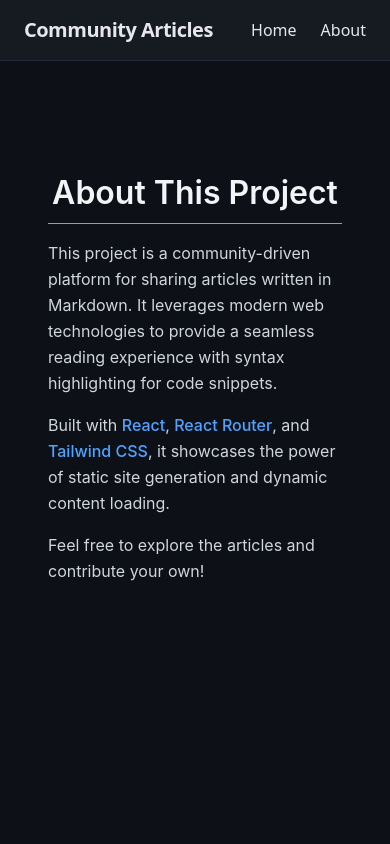
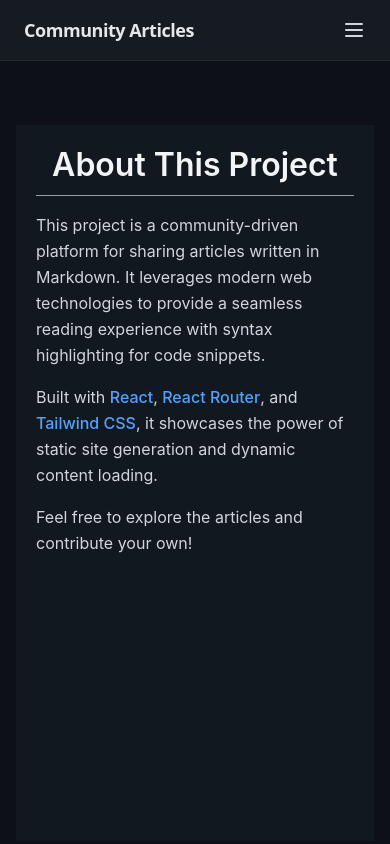
Before and after one commit to gabriel-logan/community-articles, a React (Vite) app: page /community-articles/about in a window 390 px wide. Shown: the top 844 px of the page. Built offline with nearby package versions, Linux system fonts and the light colour scheme; what @wooorm/starry-night would draw is missing.

Commit message:
refactor: enhance Header component with responsive design and toggle functionality

```diff
--- a/src/components/Header.tsx
+++ b/src/components/Header.tsx
@@ -1,33 +1,75 @@
+import { useState } from "react";
 import { Link } from "react-router";
 
 export default function Header() {
+  const [isOpen, setIsOpen] = useState(false);
+
   return (
-    <header className="border-b border-gray-800 bg-[#161b22] text-gray-200">
-      <div className="mx-auto flex max-w-5xl items-center justify-between px-6 py-4">
-        <h1 className="text-xl font-semibold tracking-tight">
-          <Link
-            to="/"
-            className="transition-colors duration-200 hover:text-blue-400"
-          >
+    <header className="sticky top-0 z-50 border-b border-gray-800 bg-[#161b22] text-gray-200">
+      <div className="mx-auto flex max-w-6xl items-center justify-between px-6 py-4">
+        <h1 className="text-lg font-semibold tracking-tight sm:text-xl">
+          <Link to="/" className="transition-colors hover:text-blue-400">
             Community Articles
           </Link>
         </h1>
 
-        <nav className="flex gap-6">
+        <button
+          onClick={() => setIsOpen(!isOpen)}
+          className="flex items-center text-gray-300 hover:text-blue-400 focus:outline-none sm:hidden"
+        >
+          <svg
+            xmlns="http://www.w3.org/2000/svg"
+            className="h-6 w-6"
+            fill="none"
+            viewBox="0 0 24 24"
+            stroke="currentColor"
+          >
+            {isOpen ? (
+              <path
+                strokeLinecap="round"
+                strokeLinejoin="round"
+                strokeWidth={2}
+                d="M6 18L18 6M6 6l12 12"
+              />
+            ) : (
+              <path
+                strokeLinecap="round"
+                strokeLinejoin="round"
+                strokeWidth={2}
+                d="M4 6h16M4 12h16M4 18h16"
+              />
+            )}
+          </svg>
+        </button>
+
+        <nav className="hidden gap-6 sm:flex">
+          <Link to="/" className="transition-colors hover:text-blue-400">
+            Home
+          </Link>
+          <Link to="/about" className="transition-colors hover:text-blue-400">
+            About
+          </Link>
+        </nav>
+      </div>
+
+      {isOpen && (
+        <nav className="flex flex-col space-y-2 border-t border-gray-800 bg-[#161b22] px-6 py-3 sm:hidden">
           <Link
             to="/"
-            className="transition-colors duration-200 hover:text-blue-400"
+            onClick={() => setIsOpen(false)}
+            className="transition-colors hover:text-blue-400"
           >
             Home
           </Link>
           <Link
             to="/about"
-            className="transition-colors duration-200 hover:text-blue-400"
+            onClick={() => setIsOpen(false)}
+            className="transition-colors hover:text-blue-400"
           >
             About
           </Link>
         </nav>
-      </div>
+      )}
     </header>
   );
 }
--- a/src/index.css
+++ b/src/index.css
@@ -20,10 +20,32 @@ body {
 
 .markdown-body {
   max-width: 1192px;
-  margin: 1rem auto;
-  padding: 2rem;
-  background-color: #0d1117;
+  margin: 2rem auto;
+  padding: 2.5rem;
+  background-color: #111820;
   color: #c9d1d9;
+  border-radius: 12px;
+  box-shadow:
+    0 0 0 1px #1f2937,
+    0 4px 24px rgba(0, 0, 0, 0.3);
+  transition: all 0.3s ease;
+}
+
+@media (max-width: 1024px) {
+  .markdown-body {
+    max-width: 90%;
+    padding: 2rem;
+  }
+}
+
+@media (max-width: 640px) {
+  .markdown-body {
+    max-width: 100%;
+    padding: 1.25rem;
+    border-radius: 0;
+    margin: 0;
+    box-shadow: none;
+  }
 }
 
 .markdown-body pre {
```
